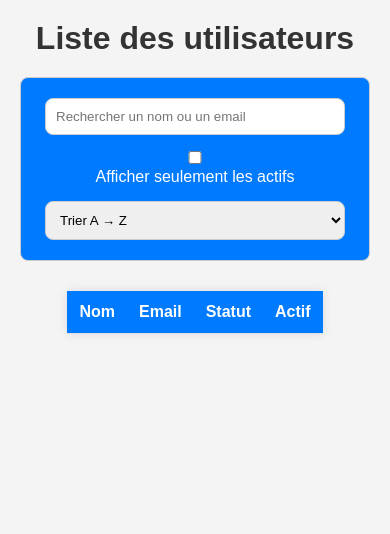
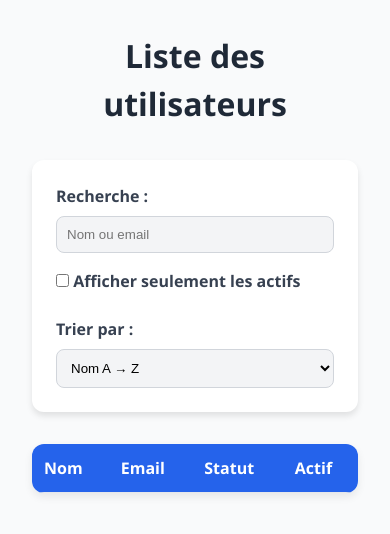
Before and after one commit to massensee/javascript-60jours, a plain HTML site: page semaine-04/filtre-tab/index.html in a window 390 px wide. Drawn offline with Linux system fonts and the light colour scheme.

Commit message:
Refonte complète du style CSS pour un design plus moderne et responsive

```diff
--- a/semaine-04/filtre-tab/index.html
+++ b/semaine-04/filtre-tab/index.html
@@ -10,20 +10,26 @@
     <h1>Liste des utilisateurs</h1>
 
     <!-- Formulaire de filtres -->
-    <form id="form-filtre">
-      <input
-        type="text"
-        id="recherche"
-        placeholder="Rechercher un nom ou un email"
-      />
-      <label>
-        <input type="checkbox" id="filtre-actif" /> Afficher seulement les
-        actifs
-      </label>
-      <select id="tri">
-        <option value="az">Trier A → Z</option>
-        <option value="za">Trier Z → A</option>
-      </select>
+    <form id="form-filtre" class="form-filtre">
+      <div class="champ-formulaire">
+        <label for="recherche">Recherche :</label>
+        <input type="text" id="recherche" placeholder="Nom ou email" />
+      </div>
+
+      <div class="champ-formulaire">
+        <label>
+          <input type="checkbox" id="filtre-actif" />
+          Afficher seulement les actifs
+        </label>
+      </div>
+
+      <div class="champ-formulaire">
+        <label for="tri">Trier par :</label>
+        <select id="tri">
+          <option value="az">Nom A → Z</option>
+          <option value="za">Nom Z → A</option>
+        </select>
+      </div>
     </form>
 
     <!-- Tableau des utilisateurs -->
--- a/semaine-04/filtre-tab/style.css
+++ b/semaine-04/filtre-tab/style.css
@@ -5,165 +5,144 @@
 }
 
 body {
-  font-family: Arial, Helvetica, sans-serif;
-  padding: 20px;
-  background-color: #f4f4f4;
+  font-family: "Segoe UI", Tahoma, Geneva, Verdana, sans-serif;
+  background-color: #f9fafb;
+  color: #111827;
+  padding: 2rem;
+  line-height: 1.5;
 }
 
 h1 {
   text-align: center;
-  color: #333;
-  margin-bottom: 20px;
+  font-size: 2rem;
+  color: #1f2937;
+  margin-bottom: 2rem;
 }
 
-form h2 {
-  text-align: center;
-  margin-bottom: 20px;
-  color: #f1f1f1;
+/* Formulaire */
+.form-filtre {
+  display: flex;
+  flex-wrap: wrap;
+  gap: 1rem;
+  justify-content: center;
+  background-color: #ffffff;
+  padding: 1.5rem;
+  border-radius: 12px;
+  box-shadow: 0 4px 6px rgba(0, 0, 0, 0.1);
+  margin-bottom: 2rem;
 }
 
-form {
-  padding: 20px;
-  background-color: #007bff;
-  max-width: 420px;
-  margin: auto;
-  gap: 15px;
+.champ-formulaire {
   display: flex;
   flex-direction: column;
-  align-items: center;
-  margin-bottom: 30px;
-  border: 1px solid #ccc;
-  border-radius: 8px;
+  min-width: 200px;
+}
+
+label {
+  font-weight: 600;
+  margin-bottom: 0.5rem;
+  color: #374151;
 }
 
 input,
-select,
-button {
+select {
   padding: 10px;
+  border: 1px solid #d1d5db;
   border-radius: 8px;
-  border: 1px solid #ccc;
-  width: 100%;
-  max-width: 300px;
-  outline: none;
-  transition: all 0.2s ease-in-out;
+  background-color: #f3f4f6;
+  transition: border-color 0.3s, box-shadow 0.3s;
 }
 
 input:focus,
 select:focus {
-  border-color: #0053ac;
-  box-shadow: 0 0 5px rgba(0, 83, 172, 0.5);
+  border-color: #2563eb;
+  box-shadow: 0 0 0 3px rgba(37, 99, 235, 0.3);
+  outline: none;
 }
 
-label {
-  color: white;
-  text-align: center;
-}
-
-form button:hover {
-  background-color: #0053ac;
-  color: white;
-  border: 1px solid transparent;
-}
-
-.message-erreur {
-  color: rgba(255, 0, 0, 0.76);
-  font-size: 15px;
-  font-weight: bold;
-}
-
+/* Tableau */
 table {
-  width: 70%;
+  width: 100%;
+  max-width: 1000px;
   margin: auto;
   border-collapse: collapse;
-  color: white;
-  box-shadow: 0 0 10px rgba(0, 0, 0, 0.1);
+  background-color: white;
+  border-radius: 12px;
+  overflow: hidden;
+  box-shadow: 0 4px 8px rgba(0, 0, 0, 0.08);
 }
 
 thead {
-  background-color: #007bff;
+  background-color: #2563eb;
   color: white;
 }
 
 th,
 td {
-  padding: 12px;
+  padding: 16px;
   text-align: left;
-  border-bottom: 1px solid #ddd;
+  border-bottom: 1px solid #e5e7eb;
+}
+
+tbody tr:hover {
+  background-color: #f3f4f6;
+}
+
+/* Boutons */
+.action-buttons {
+  display: flex;
+  gap: 0.5rem;
+  justify-content: center;
+  flex-wrap: wrap;
+}
+
+button {
+  padding: 8px 14px;
+  border: none;
+  border-radius: 6px;
+  cursor: pointer;
+  font-weight: 600;
+  display: flex;
+  align-items: center;
+  gap: 6px;
   transition: background-color 0.2s ease-in-out;
 }
 
-tbody,
-tr :hover {
-  background-color: #f1f1f1;
-  color: #333;
-}
-
-td:last-child {
-  text-align: center;
-}
-
-.action-buttons {
-  display: flex;
-  gap: 10px;
-  justify-content: center;
-  flex-wrap: wrap;
-  align-items: center;
-}
-
-.action-buttons button {
-  display: flex;
-  align-items: center;
-  gap: 6px;
-  flex: 0 1 auto;
-}
-
-.texte-bouton {
-  display: inline;
-}
-
 .bouton-supprimer {
-  width: auto;
-  padding: 6px 12px;
-  background-color: #dc3545;
+  background-color: #ef4444;
   color: white;
-  border: none;
-  border-radius: 6px;
-  cursor: pointer;
-  transition: background-color 0.2s ease-in-out;
 }
 
 .bouton-supprimer:hover {
-  background-color: #a71d2a;
+  background-color: #b91c1c;
+}
+
+.modifier-bouton {
+  background-color: #f59e0b;
   color: white;
 }
 
-.modifier-bouton {
-  width: auto;
-  padding: 6px 12px;
-  background-color: #dcb535;
-  color: white;
-  border: none;
-  border-radius: 6px;
-  cursor: pointer;
-  transition: background-color 0.2s ease-in-out;
+.modifier-bouton:hover {
+  background-color: #b45309;
 }
 
-.modifier-bouton:hover {
-  background-color: #a58621;
-  color: white;
-}
+/* Responsive */
+@media (max-width: 768px) {
+  .form-filtre {
+    flex-direction: column;
+    align-items: stretch;
+  }
 
-.icone-action {
-  font-size: 18px;
-  vertical-align: middle;
-}
+  .champ-formulaire {
+    width: 100%;
+  }
 
-@media (max-width: 960px) {
+  th,
+  td {
+    padding: 12px;
+  }
+
   .texte-bouton {
     display: none;
   }
-
-  .icone-action {
-    font-size: 22px;
-  }
 }
```
